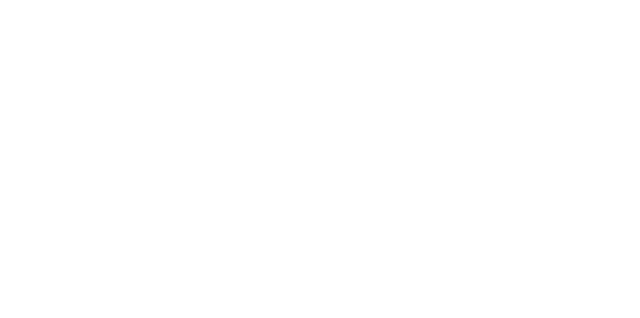
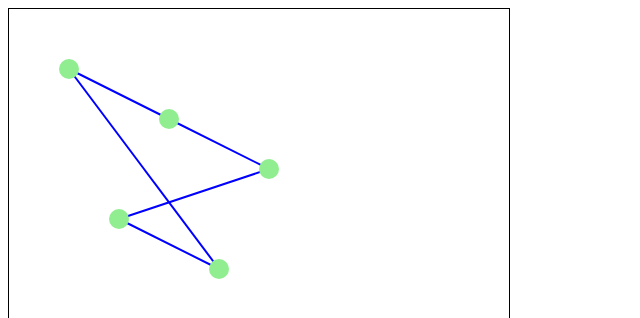
Before and after one commit to Traversers/algraph-frontend, a React (Vite) app: page /Graph in a window 1280 px wide. Before the commit this address had no page. Shown: the top 318 px of the page, without its empty margins (0-640 px from the left). Built offline with nearby package versions, Linux system fonts and the light colour scheme.

Commit message:
Created initial graph component PLEASE NOTE There is a graph example in 'App.jsx'

```diff
--- a/src/App.jsx
+++ b/src/App.jsx
@@ -2,7 +2,25 @@
 import { BrowserRouter, Routes, Route } from "react-router-dom";
 import AppBar from "./components/AppBar";
 import Login from "./components/Login";
-import SignUp from "./components/SingUp";
+import Signup from "./components/Signup";
+import Graph from  "./components/Graph/Graph";
+
+//EXAMPLE GRAPH DATA
+const nodes = [
+  { x: 50, y: 50 },
+  { x: 150, y: 100 },
+  { x: 250, y: 150 },
+  { x: 100, y: 200 },
+  { x: 200, y: 250 }
+];
+
+const edges = [
+  { source: nodes[0], target: nodes[1] },
+  { source: nodes[1], target: nodes[2] },
+  { source: nodes[2], target: nodes[3] },
+  { source: nodes[3], target: nodes[4] },
+  { source: nodes[4], target: nodes[0] }
+];
 
 function App() {
   return (
@@ -10,7 +28,8 @@
       <Routes>
         <Route path="/" element={<Login />} />
         <Route path="Login" element={<Login />} />
-        <Route path="Signup" element={<SignUp />} />
+        <Route path="Signup" element={<Signup />} />
+        <Route path="Graph" element={<Graph nodes={nodes} edges={edges} />} />
       </Routes>
     </BrowserRouter>
   );
--- /dev/null
+++ b/src/components/Graph/Edge.jsx
@@ -0,0 +1,26 @@
+import React from 'react';
+
+const Edge = ({ x1, y1, x2, y2 }) => {
+  return (
+    <svg
+      style={
+        {
+          position: 'absolute',
+          zIndex: -1,
+          width: '100%',
+          height: '100%'
+        }
+      }>
+      <line
+        x1={x1 + 10}
+        y1={y1 + 10}
+        x2={x2 + 10}
+        y2={y2 + 10}
+        stroke="blue"
+        strokeWidth="2"
+      />
+    </svg>
+  );
+};
+
+export default Edge;
--- /dev/null
+++ b/src/components/Graph/Graph.jsx
@@ -0,0 +1,80 @@
+import React from 'react';
+import Node from './Node';
+import Edge from './Edge';
+
+const Graph = ({ nodes, edges }) => {
+  const renderNodes = nodes.map((node, index) => (
+    <Node
+      key={index}
+      x={node.x}
+      y={node.y}
+    />
+  ));
+
+  const renderEdges = edges.map((edge, index) => (
+    <Edge
+      key={index}
+      x1={edge.source.x}
+      y1={edge.source.y}
+      x2={edge.target.x}
+      y2={edge.target.y}
+    />
+  ));
+
+  return (
+    <div
+      style={
+        {
+          position: 'relative',
+          width: '500px',
+          height: '500px',
+          border: '1px solid black'
+        }
+      }>
+      {renderNodes}
+      {renderEdges}
+    </div>
+  );
+};
+
+export default Graph;
+
+/*
+SVG OPTION
+
+import React, { useRef, useEffect } from 'react';
+
+const Graph = ({ nodes, edges }) => {
+  const canvasRef = useRef(null);
+
+  useEffect(() => {
+    const canvas = canvasRef.current;
+    const ctx = canvas.getContext('2d');
+
+    // Clear canvas
+    ctx.clearRect(0, 0, canvas.width, canvas.height);
+
+    // Draw edges
+    edges.forEach(({ source, target }) => {
+      ctx.beginPath();
+      ctx.moveTo(source.x + 10, source.y + 10);
+      ctx.lineTo(target.x + 10, target.y + 10);
+      ctx.strokeStyle = 'blue';
+      ctx.lineWidth = 2;
+      ctx.stroke();
+    });
+
+    // Draw nodes
+    nodes.forEach(({ x, y }) => {
+      ctx.beginPath();
+      ctx.arc(x + 10, y + 10, 10, 0, 2 * Math.PI);
+      ctx.fillStyle = 'lightgreen';
+      ctx.fill();
+    });
+  }, [nodes, edges]);
+
+  return <canvas ref={canvasRef} width={500} height={500} style={{ border: '1px solid black' }} />;
+};
+
+export default Graph;
+*/
--- /dev/null
+++ b/src/components/Graph/Node.jsx
@@ -0,0 +1,19 @@
+import React from 'react';
+
+const Node = ({ x, y }) => {
+  return (
+    <div
+      style={{
+        position: 'absolute',
+        width: '20px',
+        height: '20px',
+        borderRadius: '50%',
+        backgroundColor: 'lightgreen',
+        left: `${x}px`,
+        top: `${y}px`
+      }}
+    ></div>
+  );
+};
+
+export default Node;
```
Also changed, not shown: src/components/Signup.jsx (renamed from src/components/SingUp.jsx).
